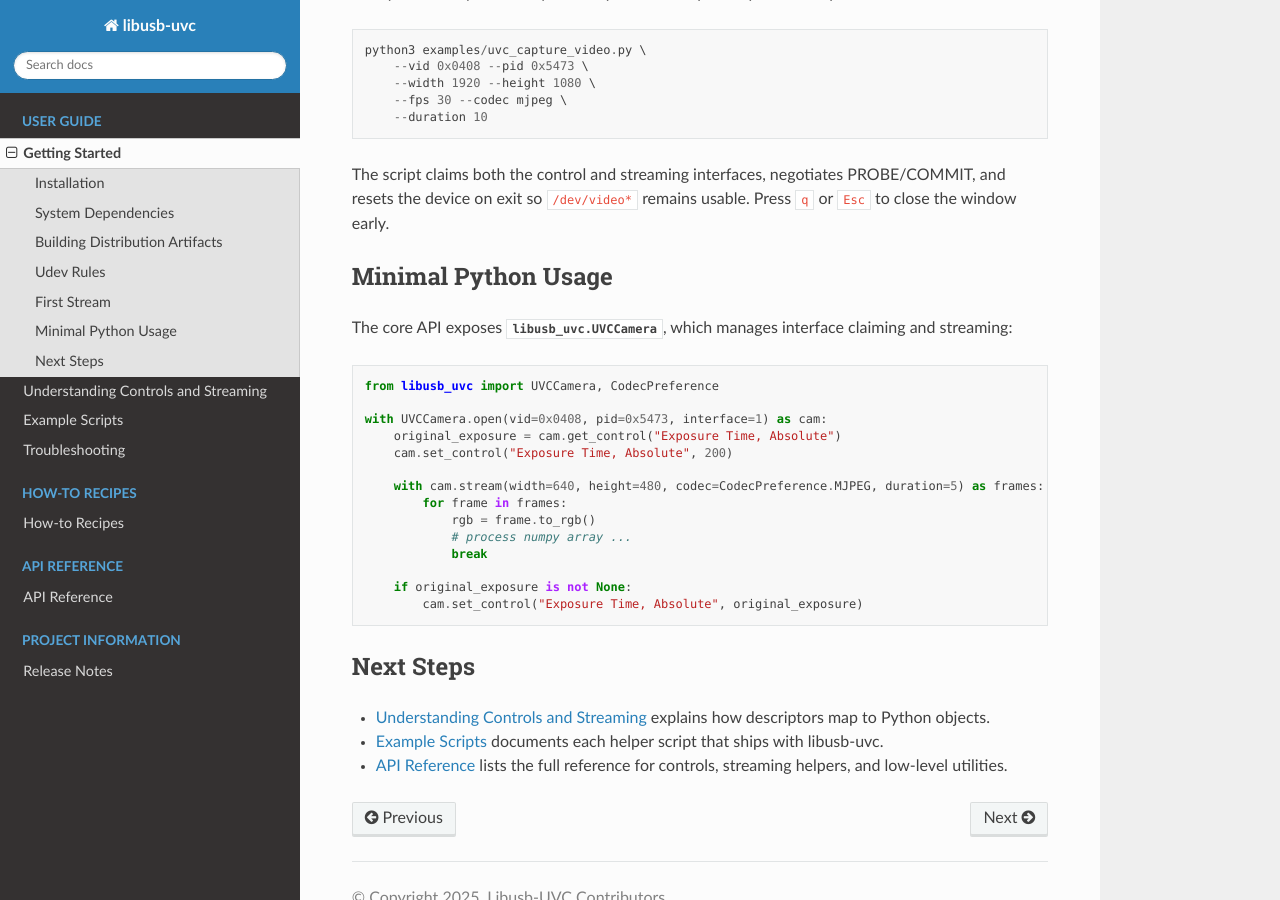
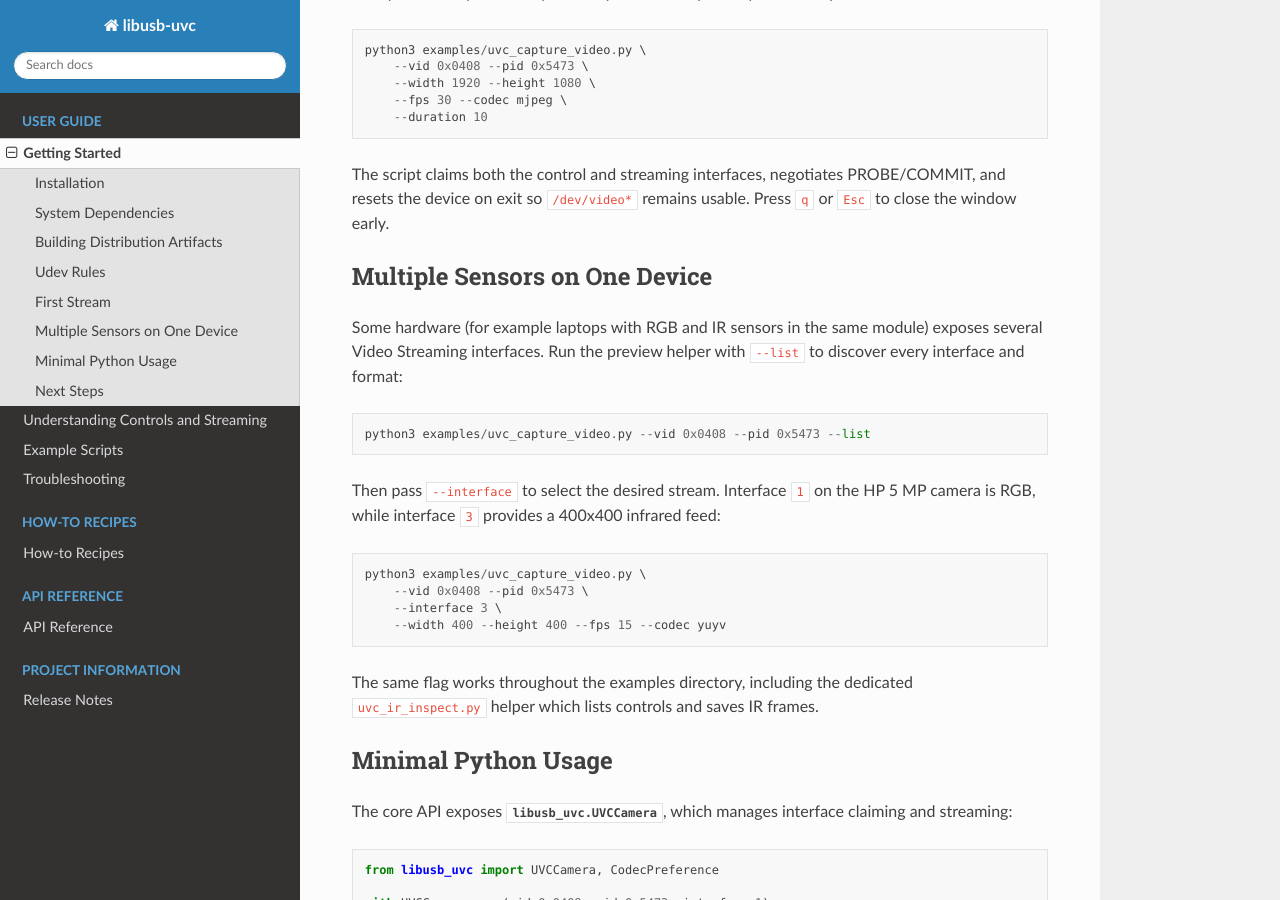
Before and after one commit to jeffwitz/Libusb-UVC, a Sphinx documentation site: the page built from docs/getting_started.rst, in a window 1280 px wide and 900 px high, scrolled down 1295 px. Built offline with Sphinx 7.4.7 and the Read the Docs theme 3.1.0, drawn with Linux system fonts in a browser that asks for light colours.

Commit message:
Document selecting multiple streaming interfaces

```diff
--- a/docs/getting_started.rst
+++ b/docs/getting_started.rst
@@ -63,6 +63,26 @@ The script claims both the control and streaming interfaces, negotiates
 PROBE/COMMIT, and resets the device on exit so ``/dev/video*`` remains usable.
 Press ``q`` or ``Esc`` to close the window early.
 
+Multiple Sensors on One Device
+------------------------------
+
+Some hardware (for example laptops with RGB and IR sensors in the same module)
+exposes several Video Streaming interfaces.  Run the preview helper with
+``--list`` to discover every interface and format::
+
+   python3 examples/uvc_capture_video.py --vid 0x0408 --pid 0x5473 --list
+
+Then pass ``--interface`` to select the desired stream.  Interface ``1`` on the
+HP 5 MP camera is RGB, while interface ``3`` provides a 400x400 infrared feed::
+
+   python3 examples/uvc_capture_video.py \
+       --vid 0x0408 --pid 0x5473 \
+       --interface 3 \
+       --width 400 --height 400 --fps 15 --codec yuyv
+
+The same flag works throughout the examples directory, including the dedicated
+``uvc_ir_inspect.py`` helper which lists controls and saves IR frames.
+
 Minimal Python Usage
 --------------------
 
```
Also changed, not shown: README.md (+21 -0 lines).
